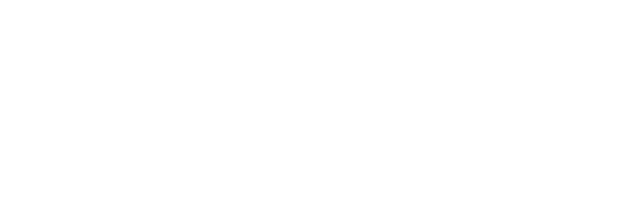
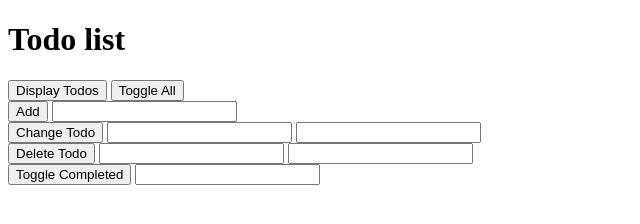
Before and after one commit to Catalina-Hasnas/JSCode, a plain HTML site: page index.html in a window 1280 px wide. Shown: the whole page, without its empty margins (0-640 px from the left). Drawn offline with Linux system fonts and the light colour scheme.

Commit message:
version8nocomment

```diff
--- a/index.html
+++ b/index.html
@@ -8,6 +8,39 @@
 </head>
 
 <body>
+    <h1>Todo list</h1>
+
+    <div>
+        <button onclick="handlers.displayTodos()">Display Todos</button>
+        <button onclick="handlers.toggleAll()">Toggle All</button>
+    </div>
+
+    <div>
+        <button onclick="handlers.addTodo()">Add</button>
+        <input id="addTodoTextInput" type="text">
+    </div>
+
+    <div>
+        <button onclick="handlers.changeTodo()">Change Todo</button>
+        <input id="changeTodoPositionInput" type="number">
+        <input id="changeTodoTextInput" type="text">
+    </div>
+
+    <div>
+        <button onclick="handlers.deleteTodo()">Delete Todo</button>
+        <input id="deleteTodoPositionInput" type="number">
+        <input id="deleteTodoWordInput" type="number">
+    </div>
+
+    <div>
+        <button onclick="handlers.toggleCompleted()">Toggle Completed</button>
+        <input id="toggleCompletedPositionInput" type="number">
+    </div>
+
+    <ul>
+
+    </ul>
+
     <script>
 
         var todoList = {
@@ -21,7 +54,7 @@
                 afiseaza valoarea lui i*/
                     console.log('My todos:');
                     for (var i = 0; i < this.todos.length; i++) {
-                        console.log(this.todos[i].todoText);
+                        // console.log(this.todos[i].todoText);
 
                         //verifica daca valoarea completed este true si afiseaza x
                         if (this.todos[i].completed === true) {
@@ -74,16 +107,61 @@
                             }
                             //daca nu toate sunt complete (true), atunci le face pe toate true
                         } else {
-                    for (var i=0; i<totalTodos; i++) {
-                        this.todos[i].completed = true;
+                            for (var i=0; i<totalTodos; i++) {
+                            this.todos[i].completed = true;
+                            }
                         }
-                    }
                         this.displayTodos();
             }
 
-
         };
 
+        var handlers = {
+            displayTodos: function () {
+                todoList.displayTodos();
+            },
+            toggleAll: function () {
+                todoList.toggleAll();
+            },
+            addTodo: function () {
+                var addTodoTextInput = document.getElementById("addTodoTextInput");
+                todoList.addTodo(addTodoTextInput.value);
+                addTodoTextInput.value='';
+            },
+            changeTodo: function() {
+                var changeTodoPositionInput = document.getElementById("changeTodoPositionInput");
+                var changeTodoTextInput = document.getElementById("changeTodoTextInput");
+                todoList.changeTodo(changeTodoPositionInput.valueAsNumber, changeTodoTextInput.value);
+                changeTodoPositionInput.value = '';
+                changeTodoTextInput.value ='';
+            },
+            deleteTodo: function() {
+                var deleteTodoPositionInput = document.getElementById("deleteTodoPositionInput");
+                var deleteTodoWordInput = document.getElementById("deleteTodoWordInput");
+                todoList.deleteTodo(deleteTodoPositionInput.valueAsNumber, deleteTodoWordInput.valueAsNumber = 1);
+                deleteTodoPositionInput.value='';
+                deleteTodoWordInput.value='';
+
+            },
+            toggleCompleted: function () {
+                var toggleCompletedPositionInput = document.getElementById("toggleCompletedPositionInput");
+                todoList.toggleCompleted(toggleCompletedPositionInput.valueAsNumber);
+                toggleCompletedPositionInput.value='';
+            }
+        };
+
+        var view = {
+            displayTodos: function () {
+                var todosUl= document.querySelector("ul");
+                todosUl.innerHTML = '';
+
+                for (var i=0; i<todoList.todos.length; i++) {
+                    var todoLi = document.createElement("li");
+                    todosUl.appendChild(todoLi);
+                }
+
+            }
+        };
 
     </script>
 </body>
```
